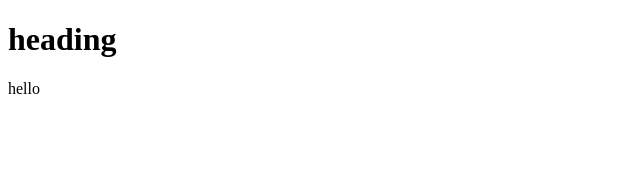
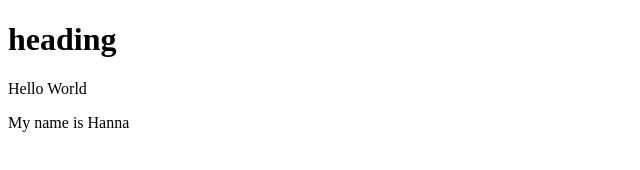
Before and after one commit to Hannadavydova/Lesson02, a plain HTML site: page index.html in a window 1280 px wide. Shown: the whole page, without its empty margins (0-640 px from the left). Drawn offline with Linux system fonts and the light colour scheme.

Commit message:
Changes made

```diff
--- a/index.html
+++ b/index.html
@@ -12,7 +12,8 @@
 	<body>
 
 		<h1>heading</h1>
-		<p>hello</p>
+		<p>Hello World</p>
+		<p>My name is Hanna</p>
 
 
 	</body>
```
Also changed, not shown: 1 other file.
